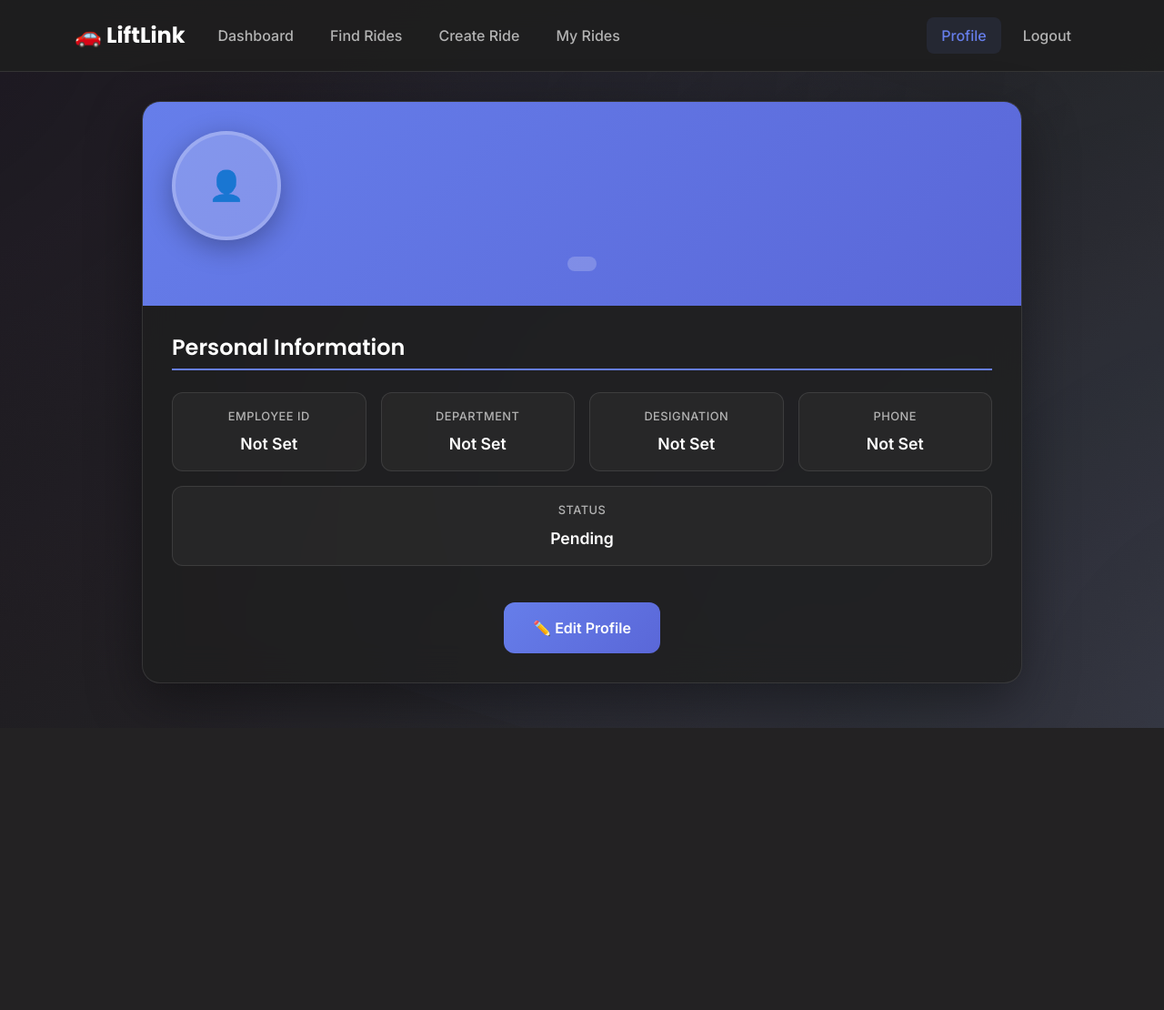
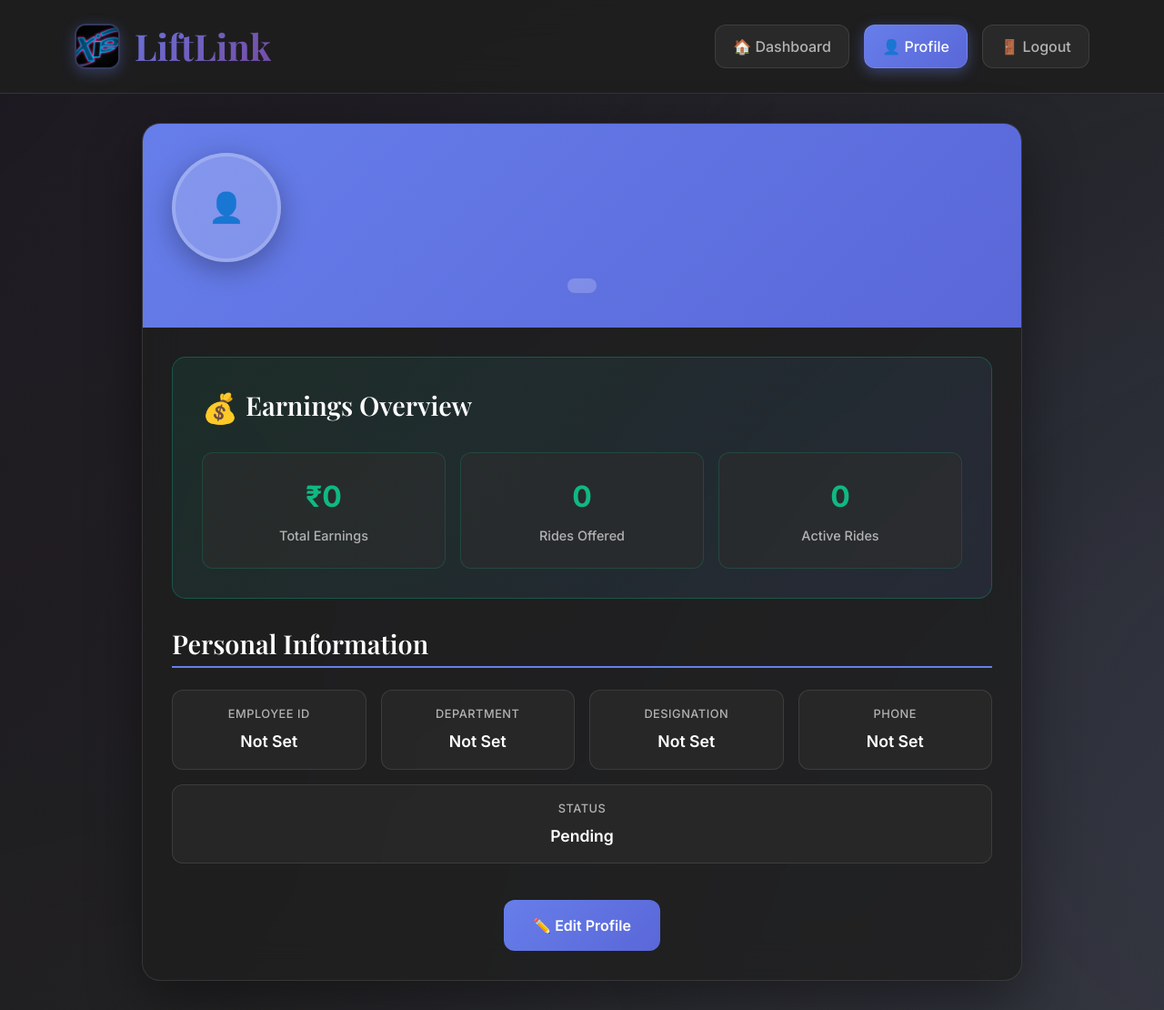
Before and after one commit to DrvshX/liftlink-xavier-carpool, a Flask app: template templates/profile.html in a window 1280 px wide. Shown: the whole page at 91% size. Before the commit the page ends 800 px from the top, so only its background shows below. Run offline with Flask 3, Linux system fonts and the light colour scheme; the template is opened without the code that fills it, so the values that code supplies are empty; some libraries are stand-ins or nearby versions.

Commit message:
Update profile.html

```diff
--- a/templates/profile.html
+++ b/templates/profile.html
@@ -7,7 +7,7 @@
     <link href="https://cdn.jsdelivr.net/npm/bootstrap@5.1.3/dist/css/bootstrap.min.css" rel="stylesheet">
     <link rel="preconnect" href="https://fonts.googleapis.com">
     <link rel="preconnect" href="https://fonts.gstatic.com" crossorigin>
-    <link href="https://fonts.googleapis.com/css2?family=Inter:wght@300;400;500;600;700&family=Poppins:wght@300;400;500;600;700&display=swap" rel="stylesheet">
+    <link href="https://fonts.googleapis.com/css2?family=Inter:wght@300;400;500;600;700&family=Poppins:wght@300;400;500;600;700&family=Playfair+Display:wght@400;500;600;700;800&display=swap" rel="stylesheet">
     <style>
         :root {
             --bg-primary: #121212;
@@ -32,7 +32,7 @@
             overflow-x: hidden;
         }
 
-        /* Enhanced Glowing Background Effect */
+        /* Enhanced Glowing Background with Moving Bubbles */
         body::before {
             content: '';
             position: fixed;
@@ -47,16 +47,37 @@
             z-index: -2;
         }
 
-        body::after {
-            content: '';
+        /* Animated Floating Bubbles */
+        .bubble {
             position: fixed;
-            top: 0;
-            left: 0;
-            width: 100%;
-            height: 100%;
-            background: radial-gradient(circle at 50% 50%, rgba(102, 126, 234, 0.05) 0%, transparent 70%);
-            animation: rotateGlow 12s linear infinite;
+            border-radius: 50%;
+            opacity: 0.1;
+            pointer-events: none;
             z-index: -1;
+        }
+
+        .bubble1 {
+            width: 35px;
+            height: 35px;
+            background: linear-gradient(45deg, #667eea, #764ba2);
+            left: 15%;
+            animation: float1 7s ease-in-out infinite;
+        }
+
+        .bubble2 {
+            width: 55px;
+            height: 55px;
+            background: linear-gradient(45deg, #764ba2, #667eea);
+            left: 75%;
+            animation: float2 9s ease-in-out infinite;
+        }
+
+        .bubble3 {
+            width: 25px;
+            height: 25px;
+            background: linear-gradient(45deg, #10B981, #667eea);
+            left: 45%;
+            animation: float3 6s ease-in-out infinite;
         }
 
         @keyframes pulseGlow {
@@ -64,9 +85,19 @@
             100% { transform: scale(1.2) rotate(180deg); opacity: 0.8; }
         }
 
-        @keyframes rotateGlow {
-            0% { transform: rotate(0deg); }
-            100% { transform: rotate(360deg); }
+        @keyframes float1 {
+            0%, 100% { transform: translateY(100vh) scale(1); }
+            50% { transform: translateY(-20vh) scale(1.2); }
+        }
+
+        @keyframes float2 {
+            0%, 100% { transform: translateY(100vh) scale(1); }
+            50% { transform: translateY(-30vh) scale(0.8); }
+        }
+
+        @keyframes float3 {
+            0%, 100% { transform: translateY(100vh) scale(1); }
+            50% { transform: translateY(-25vh) scale(1.1); }
         }
 
         /* Navigation Bar */
@@ -78,24 +109,56 @@
         }
 
         .navbar-brand {
-            font-family: 'Poppins', sans-serif;
+            font-family: 'Playfair Display', serif;
             font-weight: 700;
-            font-size: 1.5rem;
+            font-size: 2.5rem;
             color: var(--text-primary) !important;
+            background: linear-gradient(135deg, #667eea 0%, #764ba2 100%);
+            -webkit-background-clip: text;
+            -webkit-text-fill-color: transparent;
+            background-clip: text;
+            display: flex;
+            align-items: center;
+            gap: 1rem;
         }
 
-        .nav-link {
-            color: var(--text-secondary) !important;
+        .logo-image {
+            width: 50px;
+            height: 50px;
+            border-radius: 12px;
+            object-fit: cover;
+            border: 2px solid rgba(102, 126, 234, 0.3);
+            box-shadow: 0 4px 15px rgba(102, 126, 234, 0.3);
+        }
+
+        .nav-items {
+            display: flex;
+            gap: 1rem;
+            align-items: center;
+        }
+
+        .nav-box {
+            background: rgba(45, 45, 45, 0.8);
+            border: 1px solid rgba(255, 255, 255, 0.1);
+            border-radius: 12px;
+            padding: 0.7rem 1.2rem;
+            color: var(--text-secondary);
+            text-decoration: none;
             font-weight: 500;
             transition: all 0.3s ease;
-            border-radius: 8px;
-            padding: 0.5rem 1rem !important;
-            margin: 0 0.25rem;
         }
 
-        .nav-link:hover, .nav-link.active {
-            color: var(--accent) !important;
-            background: rgba(102, 126, 234, 0.1);
+        .nav-box.active {
+            background: linear-gradient(135deg, var(--accent) 0%, var(--accent-hover) 100%);
+            color: white;
+            box-shadow: 0 4px 15px rgba(102, 126, 234, 0.4);
+        }
+
+        .nav-box:hover {
+            background: rgba(102, 126, 234, 0.2);
+            color: var(--accent);
+            border-color: var(--accent);
+            transform: translateY(-2px);
         }
 
         .profile-container {
@@ -131,8 +194,8 @@
         }
 
         .profile-name {
-            font-family: 'Poppins', sans-serif;
-            font-size: 2rem;
+            font-family: 'Playfair Display', serif;
+            font-size: 2.2rem;
             font-weight: 600;
             margin-bottom: 0.5rem;
             color: white;
@@ -158,35 +221,13 @@
         }
 
         .section-title {
-            font-family: 'Poppins', sans-serif;
-            font-size: 1.5rem;
+            font-family: 'Playfair Display', serif;
+            font-size: 1.8rem;
             font-weight: 600;
             margin-bottom: 1.5rem;
             color: var(--text-primary);
             border-bottom: 2px solid var(--accent);
             padding-bottom: 0.5rem;
-        }
-
-        /* Enhanced Profile Info Grid - Properly Aligned */
-        .profile-info-grid {
-            display: grid;
-            grid-template-columns: repeat(auto-fit, minmax(300px, 1fr));
-            gap: 1.5rem;
-            margin-bottom: 2rem;
-        }
-
-        .info-card {
-            background: rgba(45, 45, 45, 0.6);
-            border: 1px solid rgba(255, 255, 255, 0.1);
-            border-radius: 15px;
-            padding: 1.5rem;
-            transition: all 0.3s ease;
-        }
-
-        .info-card:hover {
-            background: rgba(45, 45, 45, 0.8);
-            border-color: var(--accent);
-            transform: translateY(-2px);
         }
 
         /* Perfect Alignment for Profile Details */
@@ -229,6 +270,68 @@
             font-weight: 600;
         }
 
+        /* Enhanced Earnings Section */
+        .earnings-section {
+            background: linear-gradient(135deg, rgba(16, 185, 129, 0.1) 0%, rgba(102, 126, 234, 0.1) 100%);
+            border: 1px solid rgba(16, 185, 129, 0.3);
+            border-radius: 15px;
+            padding: 2rem;
+            margin-bottom: 2rem;
+        }
+
+        .earnings-header {
+            display: flex;
+            align-items: center;
+            gap: 0.5rem;
+            margin-bottom: 1.5rem;
+        }
+
+        .earnings-icon {
+            font-size: 2rem;
+            color: var(--success);
+        }
+
+        .earnings-title {
+            font-family: 'Playfair Display', serif;
+            font-size: 1.8rem;
+            font-weight: 600;
+            color: var(--text-primary);
+        }
+
+        .earnings-grid {
+            display: grid;
+            grid-template-columns: repeat(auto-fit, minmax(200px, 1fr));
+            gap: 1rem;
+        }
+
+        .earning-item {
+            background: rgba(45, 45, 45, 0.6);
+            border: 1px solid rgba(16, 185, 129, 0.2);
+            border-radius: 12px;
+            padding: 1.5rem;
+            text-align: center;
+            transition: all 0.3s ease;
+        }
+
+        .earning-item:hover {
+            background: rgba(45, 45, 45, 0.8);
+            border-color: var(--success);
+            transform: translateY(-2px);
+        }
+
+        .earning-amount {
+            font-size: 2rem;
+            font-weight: 700;
+            color: var(--success);
+            margin-bottom: 0.5rem;
+        }
+
+        .earning-label {
+            font-size: 0.9rem;
+            color: var(--text-secondary);
+            font-weight: 500;
+        }
+
         .about-section {
             background: rgba(45, 45, 45, 0.6);
             border: 1px solid rgba(255, 255, 255, 0.1);
@@ -250,12 +353,6 @@
             border-radius: 15px;
             padding: 1.5rem;
             margin-bottom: 2rem;
-        }
-
-        .car-icon {
-            font-size: 2rem;
-            color: var(--accent);
-            margin-bottom: 1rem;
         }
 
         .btn-edit {
@@ -298,54 +395,55 @@
                 min-width: 100%;
             }
 
-            .profile-info-grid {
-                grid-template-columns: 1fr;
-            }
-
             .profile-name {
-                font-size: 1.5rem;
+                font-size: 1.8rem;
             }
 
             .profile-picture {
                 width: 100px;
                 height: 100px;
             }
+
+            .nav-items {
+                flex-direction: column;
+                gap: 0.5rem;
+            }
+
+            .nav-box {
+                padding: 0.5rem 1rem;
+                font-size: 0.9rem;
+            }
+
+            .earnings-grid {
+                grid-template-columns: 1fr;
+            }
         }
     </style>
 </head>
 <body>
+    <!-- Animated Floating Bubbles -->
+    <div class="bubble bubble1"></div>
+    <div class="bubble bubble2"></div>
+    <div class="bubble bubble3"></div>
+
     <!-- Navigation Bar -->
     <nav class="navbar navbar-expand-lg navbar-dark">
         <div class="container">
             <a class="navbar-brand" href="{{ url_for('dashboard') }}">
-                🚗 LiftLink
+                <img src="{{ url_for('static', filename='images/xie_logo.jpg') }}" alt="Xavier Institute Logo" class="logo-image">
+                LiftLink
             </a>
-            <button class="navbar-toggler" type="button" data-bs-toggle="collapse" data-bs-target="#navbarNav">
-                <span class="navbar-toggler-icon"></span>
-            </button>
-            <div class="collapse navbar-collapse" id="navbarNav">
-                <ul class="navbar-nav me-auto">
-                    <li class="nav-item">
-                        <a class="nav-link" href="{{ url_for('dashboard') }}">Dashboard</a>
-                    </li>
-                    <li class="nav-item">
-                        <a class="nav-link" href="{{ url_for('find_ride') }}">Find Rides</a>
-                    </li>
-                    <li class="nav-item">
-                        <a class="nav-link" href="{{ url_for('create_ride') }}">Create Ride</a>
-                    </li>
-                    <li class="nav-item">
-                        <a class="nav-link" href="{{ url_for('my_rides') }}">My Rides</a>
-                    </li>
-                </ul>
-                <ul class="navbar-nav">
-                    <li class="nav-item">
-                        <a class="nav-link active" href="{{ url_for('profile') }}">Profile</a>
-                    </li>
-                    <li class="nav-item">
-                        <a class="nav-link" href="{{ url_for('logout') }}">Logout</a>
-                    </li>
-                </ul>
+
+            <div class="nav-items">
+                <a href="{{ url_for('dashboard') }}" class="nav-box">
+                    🏠 Dashboard
+                </a>
+                <a href="{{ url_for('profile') }}" class="nav-box active">
+                    👤 Profile
+                </a>
+                <a href="{{ url_for('logout') }}" class="nav-box">
+                    🚪 Logout
+                </a>
             </div>
         </div>
     </nav>
@@ -387,6 +485,28 @@
 
             <!-- Profile Body -->
             <div class="profile-body">
+                <!-- Earnings Section -->
+                <div class="earnings-section">
+                    <div class="earnings-header">
+                        <span class="earnings-icon">💰</span>
+                        <h2 class="earnings-title">Earnings Overview</h2>
+                    </div>
+                    <div class="earnings-grid">
+                        <div class="earning-item">
+                            <div class="earning-amount">₹{{ stats.total_earnings if stats is defined else 0 }}</div>
+                            <div class="earning-label">Total Earnings</div>
+                        </div>
+                        <div class="earning-item">
+                            <div class="earning-amount">{{ stats.rides_offered if stats is defined else 0 }}</div>
+                            <div class="earning-label">Rides Offered</div>
+                        </div>
+                        <div class="earning-item">
+                            <div class="earning-amount">{{ stats.active_rides if stats is defined else 0 }}</div>
+                            <div class="earning-label">Active Rides</div>
+                        </div>
+                    </div>
+                </div>
+
                 <h2 class="section-title">Personal Information</h2>
 
                 <!-- Perfectly Aligned Profile Details -->
```
